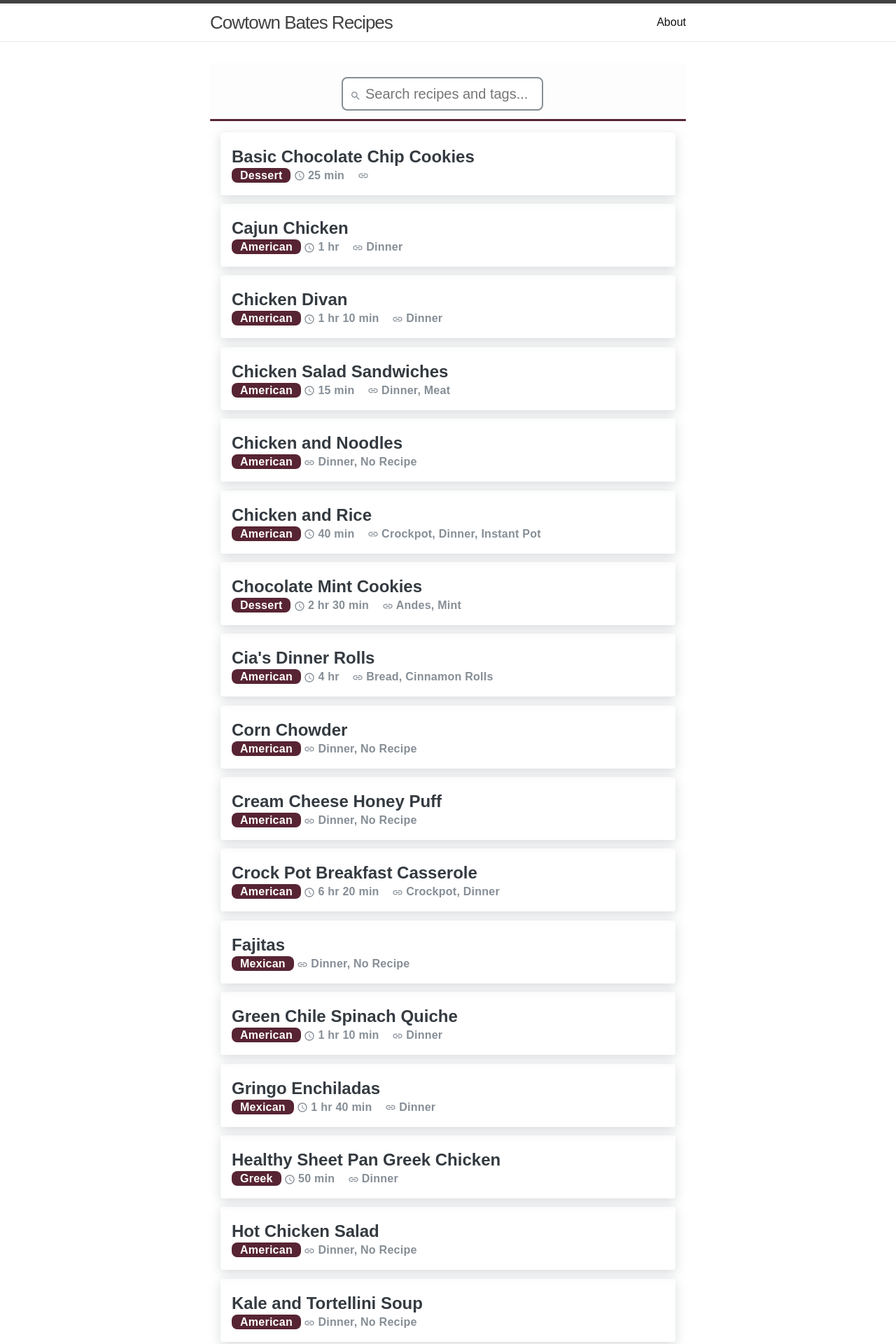
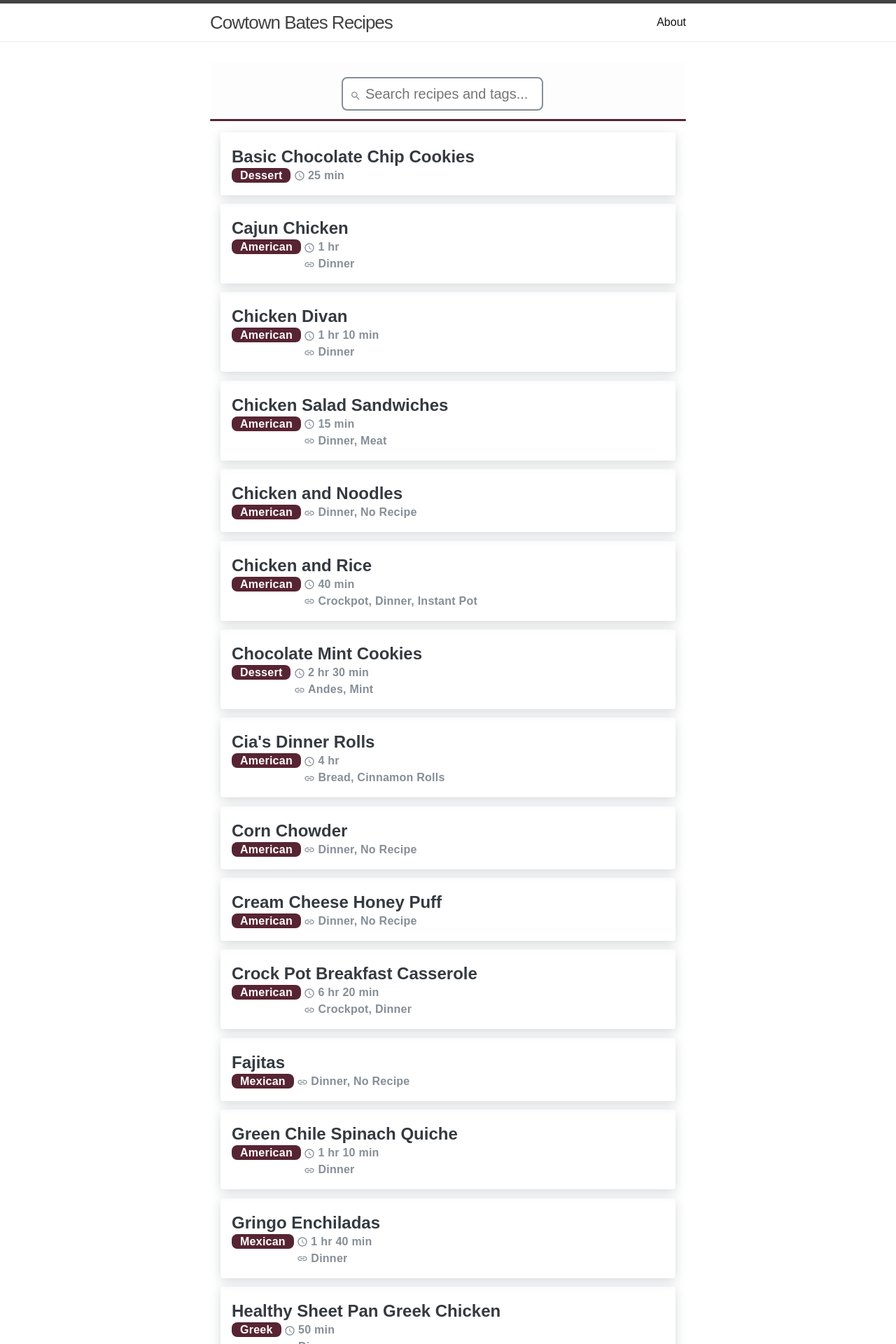
Before and after one commit to sfb1996/cookbook, a Jekyll site: the page built from index.markdown, in a window 1280 px wide. Shown: the top 1920 px of the page at 70% size. Built offline with Jekyll 4.4.1, drawn with Linux system fonts in a browser that asks for light colours.

Commit message:
changed meta to vertical alignment

```diff
--- a/_includes/custom/meta.html
+++ b/_includes/custom/meta.html
@@ -2,6 +2,8 @@
 
 <div class="meta">
 	<span class="list-category category">{{ page.category }}</span>
+    <span style="display:inline-block;">
     {% if page.time %}<span class="meta-text"><svg class="meta-svg" xmlns="http://www.w3.org/2000/svg" width="24" height="24" viewBox="0 0 24 24"><path d="M11.99 2C6.47 2 2 6.48 2 12s4.47 10 9.99 10C17.52 22 22 17.52 22 12S17.52 2 11.99 2zM12 20c-4.42 0-8-3.58-8-8s3.58-8 8-8 8 3.58 8 8-3.58 8-8 8zm.5-13H11v6l5.25 3.15.75-1.23-4.5-2.67z"/></svg><span class="duration">{{ page.time }}</span>&#160;&#160;&#160;</span>{% endif %}
-	{% if sorted_tags %}<span class="meta-text meta-tags"><svg class="meta-svg" xmlns="http://www.w3.org/2000/svg" width="24" height="24" viewBox="0 0 24 24"><path d="M3.9 12c0-1.71 1.39-3.1 3.1-3.1h4V7H7c-2.76 0-5 2.24-5 5s2.24 5 5 5h4v-1.9H7c-1.71 0-3.1-1.39-3.1-3.1zM8 13h8v-2H8v2zm9-6h-4v1.9h4c1.71 0 3.1 1.39 3.1 3.1s-1.39 3.1-3.1 3.1h-4V17h4c2.76 0 5-2.24 5-5s-2.24-5-5-5z"/></svg><span class="tags">{% for tag in sorted_tags %}{{ tag }}{% unless forloop.last %}, {% endunless %}{% endfor %}</span></span>{% endif %}
+	{% if sorted_tags.size > 0 %}<span class="meta-text meta-tags"><svg class="meta-svg" xmlns="http://www.w3.org/2000/svg" width="24" height="24" viewBox="0 0 24 24"><path d="M3.9 12c0-1.71 1.39-3.1 3.1-3.1h4V7H7c-2.76 0-5 2.24-5 5s2.24 5 5 5h4v-1.9H7c-1.71 0-3.1-1.39-3.1-3.1zM8 13h8v-2H8v2zm9-6h-4v1.9h4c1.71 0 3.1 1.39 3.1 3.1s-1.39 3.1-3.1 3.1h-4V17h4c2.76 0 5-2.24 5-5s-2.24-5-5-5z"/></svg><span class="tags">{% for tag in sorted_tags %}{{ tag }}{% unless forloop.last %}, {% endunless %}{% endfor %}</span></span>{% endif %}
+    </span>
 </div>
--- a/_sass/core/_meta.scss
+++ b/_sass/core/_meta.scss
@@ -33,4 +33,5 @@
 
 .meta-tags {
   text-transform: capitalize;
+  display: block;
 }
--- a/_sass/custom/_section.scss
+++ b/_sass/custom/_section.scss
@@ -176,6 +176,8 @@
   background-color: palette($primary);
   color: palette(white);
   text-transform: capitalize;
+  //display: flex;
+    vertical-align: top;
 }
 
 .list-body {
```
